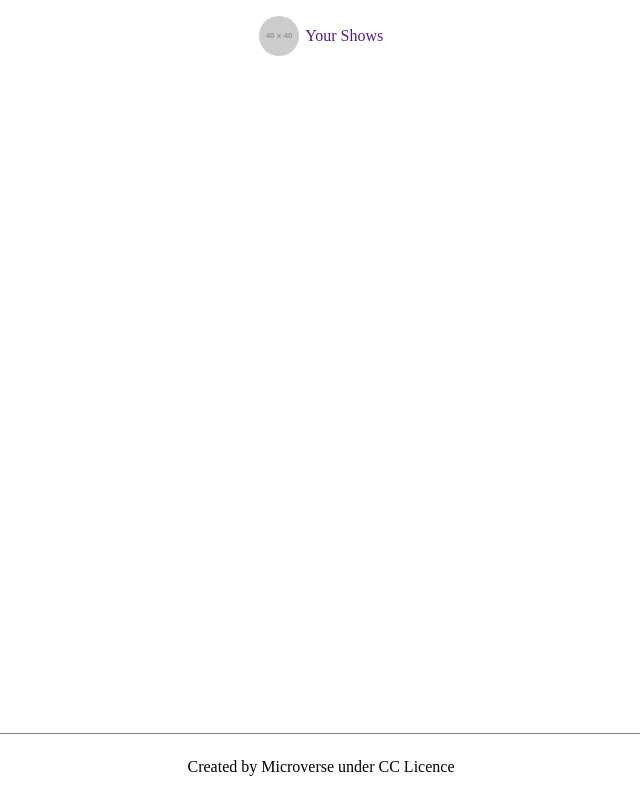
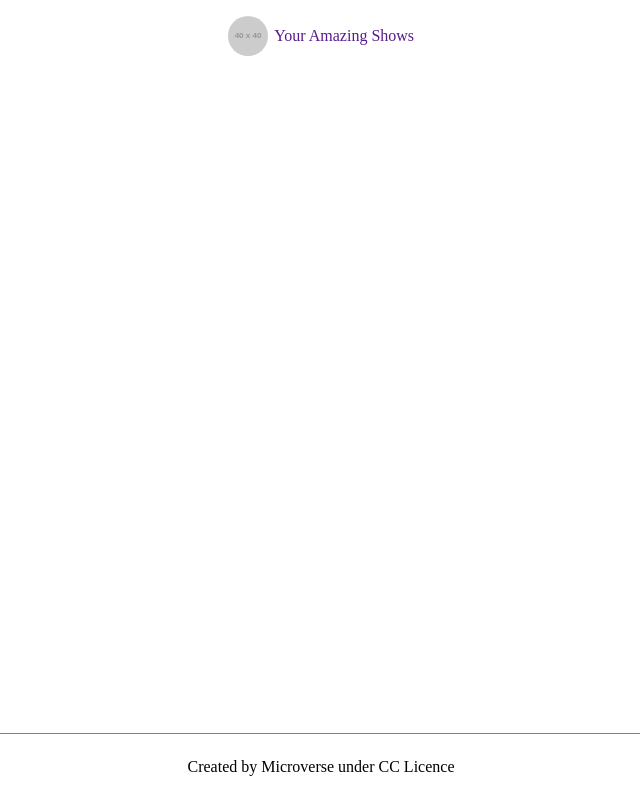
Before and after one commit to King-Benx/meal-capstone-project, a website built with webpack: page src/index.html in a window 1280 px wide. Shown: the whole page, without its empty margins (319-959 px from the left). Built offline with nearby package versions, Linux system fonts and the light colour scheme; no server answers; placeholder pictures from the web are drawn by us.

Commit message:
readme update, index update

```diff
--- a/src/index.html
+++ b/src/index.html
@@ -15,7 +15,7 @@
             src="https://placehold.co/40x40/orange/white?font=Lora&text=YAS"
             alt=""
           >
-          <span>Your Shows</span>
+          <span>Your Amazing Shows</span>
         </a>
       </header>
       <!-- Main-->
```
Also changed, not shown: README.md, dist/index.html.
